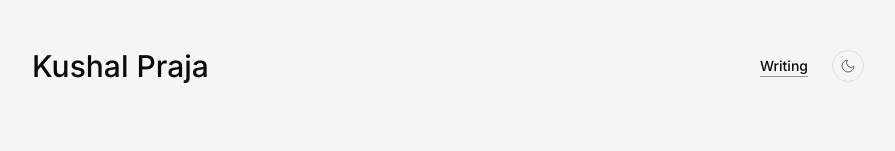
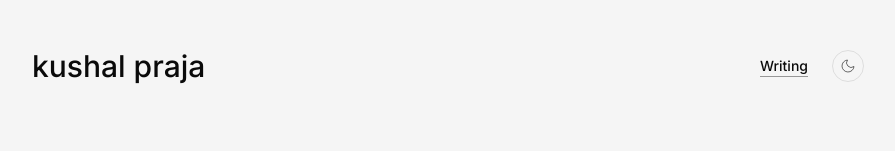
Before and after one commit to KushalPraja/portfolio, a Next.js app: page / in a window 1280 px wide. Shown: the top 151 px of the page, without its empty margins (192-1087 px from the left). Built offline with nearby package versions, Linux system fonts and the light colour scheme.

Commit message:
updated titles

```diff
--- a/app/page.tsx
+++ b/app/page.tsx
@@ -72,7 +72,7 @@ export default function Home() {
     <main className="min-h-screen px-6 py-12 md:px-12 lg:px-24 max-w-5xl mx-auto">
       {/* Header */}
       <header className="flex items-center justify-between mb-16">
-        <h1 className={`text-xl md:text-2xl lg:text-3xl font-medium ${textPrimary}`}>Kushal Praja</h1>
+        <h1 className={`text-xl md:text-2xl lg:text-3xl font-medium ${textPrimary}`}>kushal praja</h1>
         <div className="flex items-center gap-6">
           <nav className={`flex items-center gap-6 text-sm`}>
             <Link href="/writing" className={`${textPrimary} animate-underline`}>Writing</Link>
--- a/app/writing/building-conversational-memory/page.tsx
+++ b/app/writing/building-conversational-memory/page.tsx
@@ -16,9 +16,9 @@ export default function ConversationalMemory() {
             {/* Header */}
             <header className="flex items-center justify-between mb-12">
                 <nav className={`flex items-center gap-2 text-sm`}>
-                    <Link href="/" className={`${textPrimary} underline underline-offset-2`}>Kushal Praja</Link>
+                    <Link href="/" className={`${textPrimary} underline underline-offset-2`}>kushal praja</Link>
                     <span className={textMuted}>/</span>
-                    <Link href="/writing" className={`${textPrimary} underline underline-offset-2`}>Writing</Link>
+                    <Link href="/writing" className={`${textPrimary} underline underline-offset-2`}>writing</Link>
                 </nav>
                 <button
                     onClick={toggleTheme}
--- a/app/writing/page.tsx
+++ b/app/writing/page.tsx
@@ -33,7 +33,7 @@ export default function Writing() {
             {/* Header */}
             <header className="flex items-center justify-between mb-16">
                 <h1 className={`text-xl md:text-2xl lg:text-3xl font-medium ${textPrimary}`}>
-                    <Link href="/">Kushal Praja</Link>
+                    <Link href="/">kushal praja</Link>
                 </h1>
                 <div className="flex items-center gap-6">
                     <nav className={`flex items-center gap-6 text-sm`}>
```
